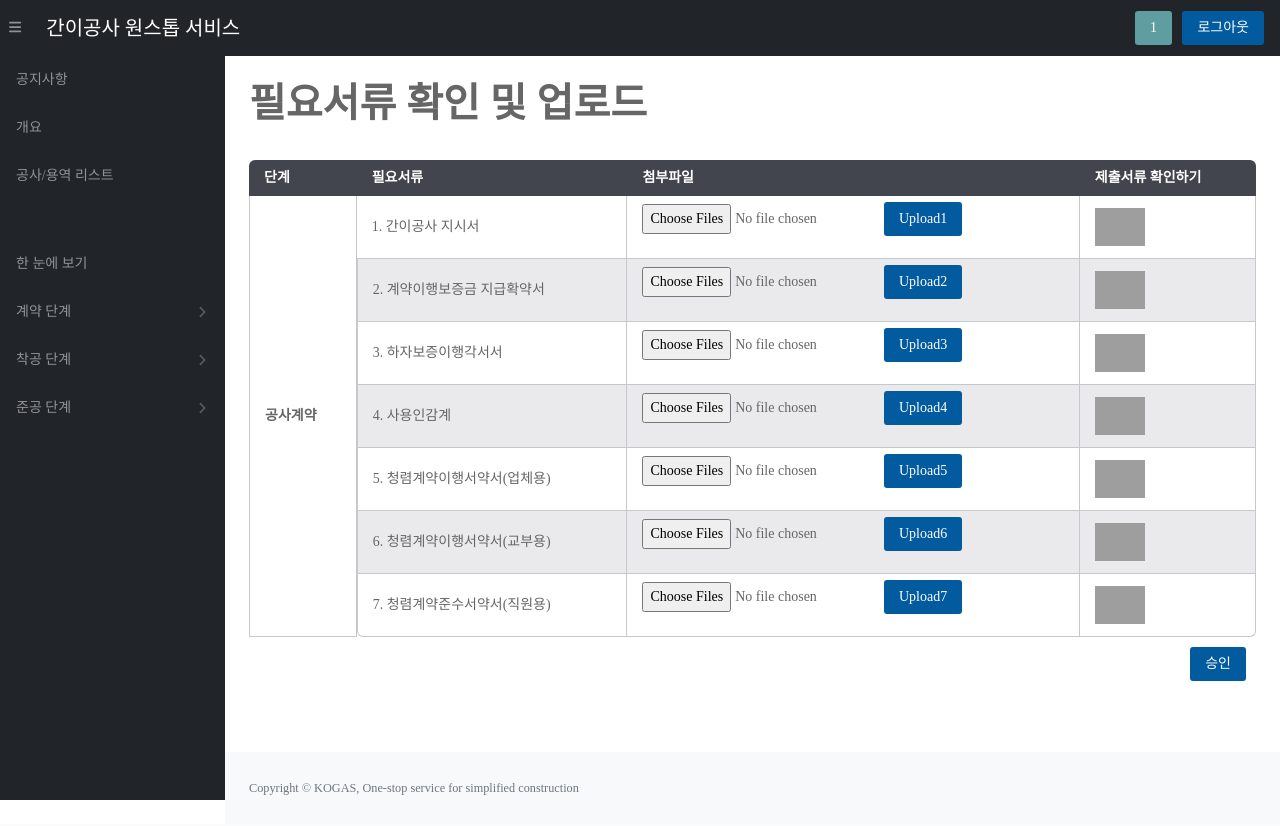
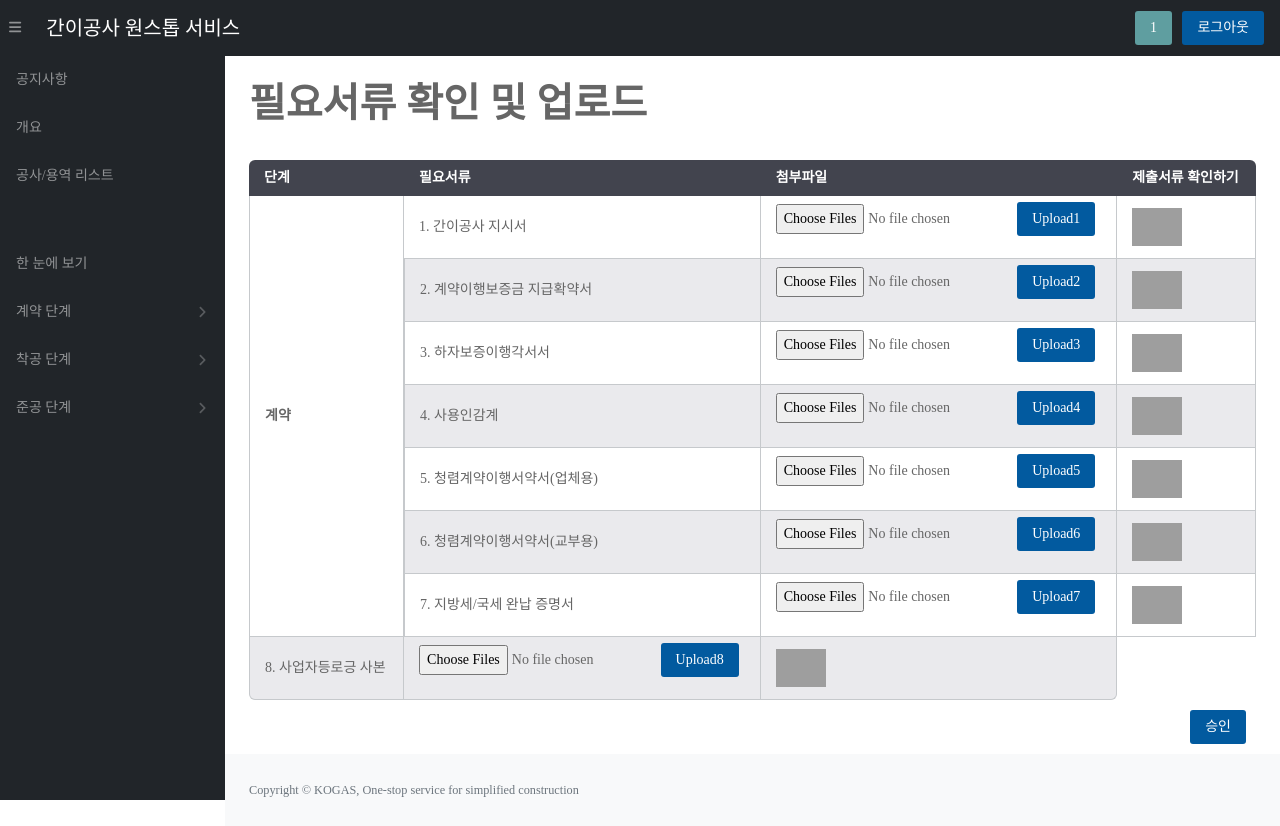
Before and after one commit to goldanghenry/KOGAS_Project, a Flask app: page /contractTable in a window 1280 px wide. Before the commit the page ends 800 px from the top, so only its background shows below. Run offline with Flask 2, Linux system fonts and the light colour scheme; a user stored in the database is signed in; data comes from the database, SQL or seed files in the repository; some libraries are stand-ins or nearby versions; some web fonts are replaced; grey boxes are pictures that could not be loaded.

Commit message:
contractTable 수정중

```diff
--- a/app.py
+++ b/app.py
@@ -72,7 +72,7 @@ def serviceStatus():
         cur.execute(sql, (userName,))
         R_data = cur.fetchall()
 
-        process = ['신규 생성','계약 승인 대기','계약 서류 업로드','서류 승인 대기','착공 서류 업로드','서류 승인 대기','준공 정보 입력','준공 승인 대기','준공 서류 업로드','준공 승인 완료']
+        process = ['신규 생성','계약 정보 승인 대기','계약 서류 업로드','계약 서류 승인 대기','착공 서류 업로드','착공 서류 승인 대기','준공 정보 입력','준공 정보 승인 대기','준공 서류 업로드','준공 승인 완료']
 
         return render_template('serviceStatus.html',supervisor=session.get('supervisor'), login=session.get('logFlag'), A_data=A_data, R_data=R_data,process=process)
     # 로그인 하지 않으면 로그인 페이지로 이동
@@ -85,9 +85,15 @@ def serviceStatus():
 def approval_proc(id):
     con = sqlite3.connect(path.join(ROOT, 'KOGAS.db'))
     cur = con.cursor()
-    sql = "UPDATE constructionList SET progress=? WHERE contractNum=?"
-    flash(f"계약 승인 완료!")
-    cur.execute(sql, (2, id,))
+
+    if id == 1:
+        sql = "UPDATE constructionList SET progress=? WHERE contractNum=?"
+        cur.execute(sql, (2, id,))
+        flash(f"계약 정보 승인 완료!")
+    elif id == 3:
+        sql = "UPDATE constructionList SET progress=? WHERE contractNum=?"
+        cur.execute(sql, (4, id,))
+        flash(f"서류 업로드 승인 완료!")
     con.commit()
     return redirect(url_for("serviceStatus"))
 
@@ -530,7 +536,7 @@ def login_proc():
                 session['supervisor'] = supervisor[0]+"님"
                 session['userName'] = loginId
                 session['logFlag'] = True
-                return redirect(url_for("serviceStatus"))
+                return redirect(url_for("index"))
             else:
                 flash("Please check your ID or password")
                 return redirect(url_for("login"))   # 팝업 추가!
--- a/static/js/scripts.js
+++ b/static/js/scripts.js
@@ -309,3 +309,42 @@ $(document).ready(function (e) {
         });
     });
 });
+
+$(document).ready(function (e) {
+    $('#upload8').on('click', function () {
+        var form_data = new FormData();
+        var ins = document.getElementById('multiFiles8').files.length;
+
+        if(ins == 0) {
+            $('#msg8').html('<span style="color:red">Select at least one file</span>');
+            return;
+        }
+
+        for (var x = 0; x < ins; x++) {
+            form_data.append("files[]", document.getElementById('multiFiles8').files[x]);
+        }
+        form_data.append('filename', document.getElementById('upload8').textContent)
+        $.ajax({
+            url: 'python-flask-files-upload', // point to server-side URL
+            dataType: 'json', // what to expect back from server
+            cache: false,
+            contentType: false,
+            processData: false,
+            data: form_data,
+            type: 'post',
+            success: function (response) { // display success response
+                $('#msg8').html('');
+                $.each(response, function (key, data) {
+                    if(key !== 'message') {
+                        $('#msg8').append(key + ' -> ' + data + '<br/>');
+                    } else {
+                        $('#msg8').append(data + '<br/>');
+                    }
+                })
+            },
+            error: function (response) {
+                $('#msg8').html(response.message); // display error response
+            }
+        });
+    });
+});
--- a/templates/contractTable.html
+++ b/templates/contractTable.html
@@ -15,7 +15,7 @@
   </thead>
   <tbody>
     <tr>
-      <td rowspan='7'><b>공사계약</b></td>
+      <td rowspan='7'><b>계약</b></td>
       <td onclick="window.open('/contract1')" style="cursor:pointer;">1. 간이공사 지시서</td>
       <td>
         <input type="file" id="multiFiles1" name="files[]" multiple="multiple" />
@@ -76,13 +76,23 @@
           onclick="window.open(this.src, 'width=100,height=100');" style="cursor:pointer; width: 50px"></td>
     </tr>
     <tr>
-      <td onclick="window.open('/contract7')" style="cursor:pointer;">7. 청렴계약준수서약서(직원용)</td>
+      <td>7. 지방세/국세 완납 증명서</td>
       <td>
         <input type="file" id="multiFiles7" name="files[]" multiple="multiple" />
         <button id="upload7" class="cBtn">Upload7</button>
         <p id="msg7"></p>
       </td>
       <td><img src="/static/contract_dir/{{c_data[0]}}/{{c_data[19]}}" alt=""
+          onclick="window.open(this.src, 'width=100,height=100');" style="cursor:pointer; width: 50px"></td>
+    </tr>
+    <tr>
+      <td>8. 사업자등로긍 사본</td>
+      <td>
+        <input type="file" id="multiFiles8" name="files[]" multiple="multiple" />
+        <button id="upload8" class="cBtn">Upload8</button>
+        <p id="msg8"></p>
+      </td>
+      <td><img src="/static/contract_dir/{{c_data[0]}}/{{c_data[20]}}" alt=""
           onclick="window.open(this.src, 'width=100,height=100');" style="cursor:pointer; width: 50px"></td>
     </tr>
   </tbody>
--- a/templates/index.html
+++ b/templates/index.html
@@ -128,7 +128,7 @@
                             style="display: flex; align-items: center; justify-content: space-between;">
                             <div>
                                 <i class="fas fa-table me-1"></i>
-                                <b>간이공사 진행 리스트</b>
+                                <b>공사/용역 리스트트</b>
                             </div>
                             {% if login == True %}
                             <a href="{{ url_for('createConstruction') }}"><button class="cBtn">신규생성</button></a>
--- a/templates/myPage.html
+++ b/templates/myPage.html
@@ -85,7 +85,7 @@
             },
             {
                 progress: 1,
-                title: '승인 대기',
+                title: '계약 정보 승인 대기',
                 content: "가스공사에서 계약 단계 서류 검토 중입니다."
             },
             {
@@ -95,7 +95,7 @@
             },
             {
                 progress: 3,
-                title: '서류 승인 대기',
+                title: '계약 서류 승인 대기',
                 content: "업체의 착공 단계 정보를 입력해 주세요.."
             },
             {
@@ -105,7 +105,7 @@
             },
             {
                 progress: 5,
-                title: '서류 승인 대기',
+                title: '착공 서류 승인 대기',
                 content: "착공 단계 필요 서류를 출력 후 직인을 찍고 업로드 해주세요."
             },
             {
@@ -115,7 +115,7 @@
             },
             {
                 progress: 7,
-                title: '승인 대기',
+                title: '준공 정보 승인 대기',
                 content: "가스공사에서 준공 단계 서류 검토 중입니다."
             },
             {
@@ -158,14 +158,14 @@
             <h3 class="content">담당 감독이 계약 단계 정보를 검토 중입니다.</h3>
             {% elif progress == 2%}
             <h3><span class="name">{{k_data[1]}}</span>은/는 계약서류 업로드 단계입니다.</h3>
-            <h3 class="content">계약에 필요한 서류를 출력 후, 직인을 찍고 업로드 해주세요.</h3>
+            <h3 class="content">계약 서류를 확인하여 업로드 해주세요.</h3>
 
             {% elif progress == 3%}
             <h3><span class="name">{{k_data[1]}}</span>은/는 계약서류 승인 대기중입니다.</h3>
             <h3 class="content">담당 감독이 계약 단계 서류 검토 중입니다.</h3>
             {% elif progress == 4%}
             <h3><span class="name">{{k_data[1]}}</span>은/는 착공서류 업로드 단계입니다.</h3>
-            <h3 class="content">착공에 필요한 서류를 출력 후, 직인을 찍고 업로드 해주세요.</h3>
+            <h3 class="content">착공 서류를 확인하여 업로드 해주세요.</h3>
             {% elif progress == 5%}
             <h3><span class="name">{{k_data[1]}}</span>은/는 착공서류 승인 대기중입니다.</h3>
             <h3 class="content">담당 감독이 계약 단계 서류 검토 중입니다.</h3>
@@ -178,7 +178,7 @@
             <h3 class="content">담당 감독이 준공 단계 서류 검토 중입니다.</h3>
             {% elif progress == 8%}
             <h3><span class="name">{{k_data[1]}}</span>은/는 준공서류 업로드 단계입니다.</h3>
-            <h3 class="content">준공 단계 필요 서류를 출력 후 직인을 찍고 업로드 해주세요.</h3>
+            <h3 class="content">준공 서류를 확인하여 업로드 해주세요.</h3>
 
             {% elif progress == 9%}
             <h3><span class="name">{{k_data[1]}}</span>은/는 준공 승인이 완료 되었습니다.</h3>
@@ -233,7 +233,7 @@
             </div>
             <div class="card mb-4">
                 <div class="card-header">
-                    <b>2. 업체 정보 입력</b>
+                    <b>2. 업체 정보 확인</b>
                 </div>
                 <div class="card-body">
                     <div class="inputBox">
--- a/templates/serviceStatus.html
+++ b/templates/serviceStatus.html
@@ -1,7 +1,6 @@
 {% extends "index.html" %}
 {% block main %}
-<h1 class="mt-4" style="text-align:left;"><b>공사 리스트 관리</b></h1>
-<ol class="breadcrumb mb-4"><li class="breadcrumb-item active">승인 처리후 업체에서 관련 서류 출력이 가능합니다.</li></ol>
+<h1 class="mt-4" style="text-align:left;"><b>공사/용역 리스트 관리</b></h1>
 
 <!-- 승인 요청 리스트 -->
 <div class="card mb-4">
@@ -71,7 +70,7 @@
 <div class="card mb-4">
     <div class="card-header">
         <i class="fas fa-table me-1"></i>
-        <b>담당 공사 리스트</b>
+        <b>담당 공사/용역 리스트</b>
     </div>
     <div class="card-body">
         <table id="datatablesSimple2">
```
Also changed, not shown: templates/createConstruction.html (+5 -5 lines), README.md.
